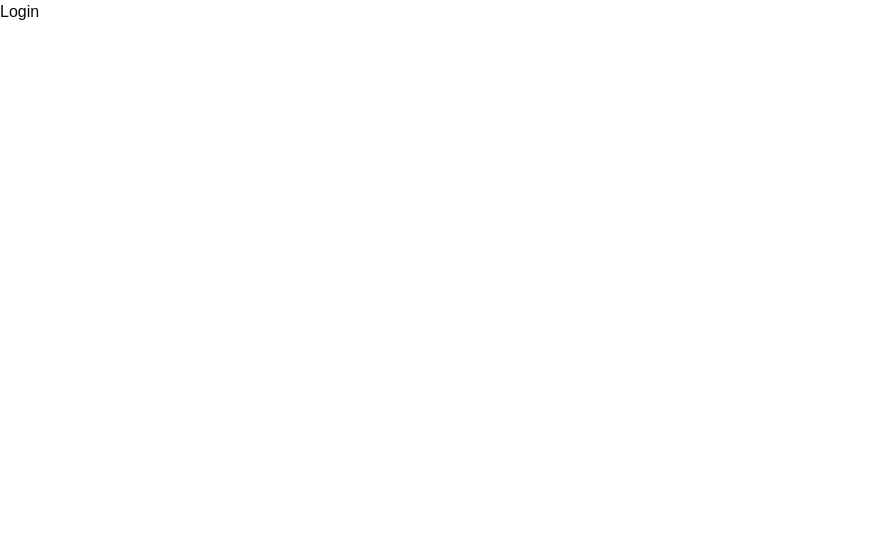
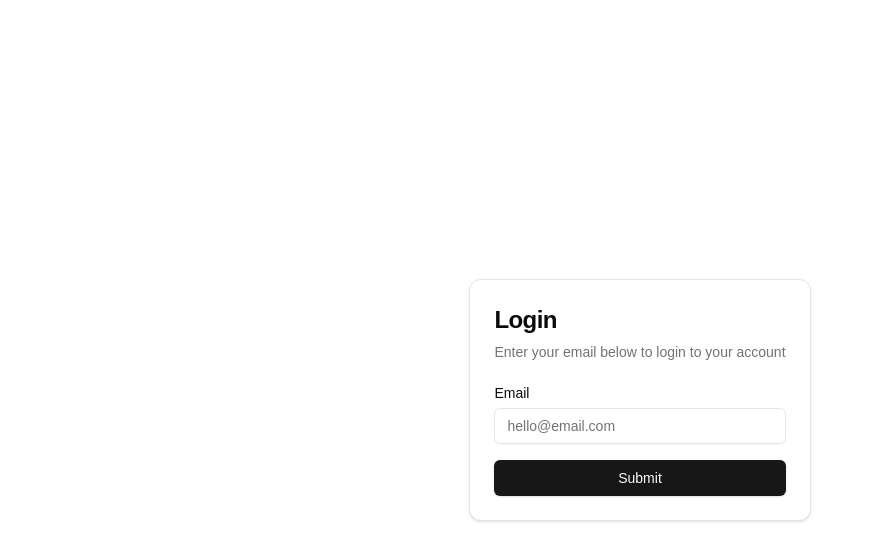
Before and after one commit to malcolmkmd/invoice-marshal, a Next.js app: page /login in a window 1280 px wide. Shown: the top 560 px of the page, without its empty margins (0-873 px from the left). Built offline with nearby package versions, Linux system fonts and the light colour scheme.

Commit message:
Initial login page

```diff
--- a/app/login/page.tsx
+++ b/app/login/page.tsx
@@ -1,7 +1,29 @@
+import { Button } from '@/components/ui/button'
+import { Card, CardContent, CardDescription, CardHeader, CardTitle } from '@/components/ui/card'
+import { Input } from '@/components/ui/input'
+import { Label } from '@/components/ui/label'
 import React from 'react'
 
 export default function Login() {
   return (
-    <div>Login</div>
+    <>
+      <div className='flex h-screen w-full items-center justify-center px-4'>
+        <Card className='max-w-sm'>
+          <CardHeader>
+            <CardTitle className='text-2xl'>Login</CardTitle>
+            <CardDescription>Enter your email below to login to your account</CardDescription>
+          </CardHeader>
+          <CardContent>
+            <form className='flex flex-col gap-y-4'>
+              <div className='flex flex-col gap-y-2'>
+                <Label>Email</Label>
+                <Input placeholder='hello@email.com'/>
+              </div>
+              <Button>Submit</Button>
+            </form>
+          </CardContent>
+        </Card>
+      </div>
+    </>
   )
 }
```
